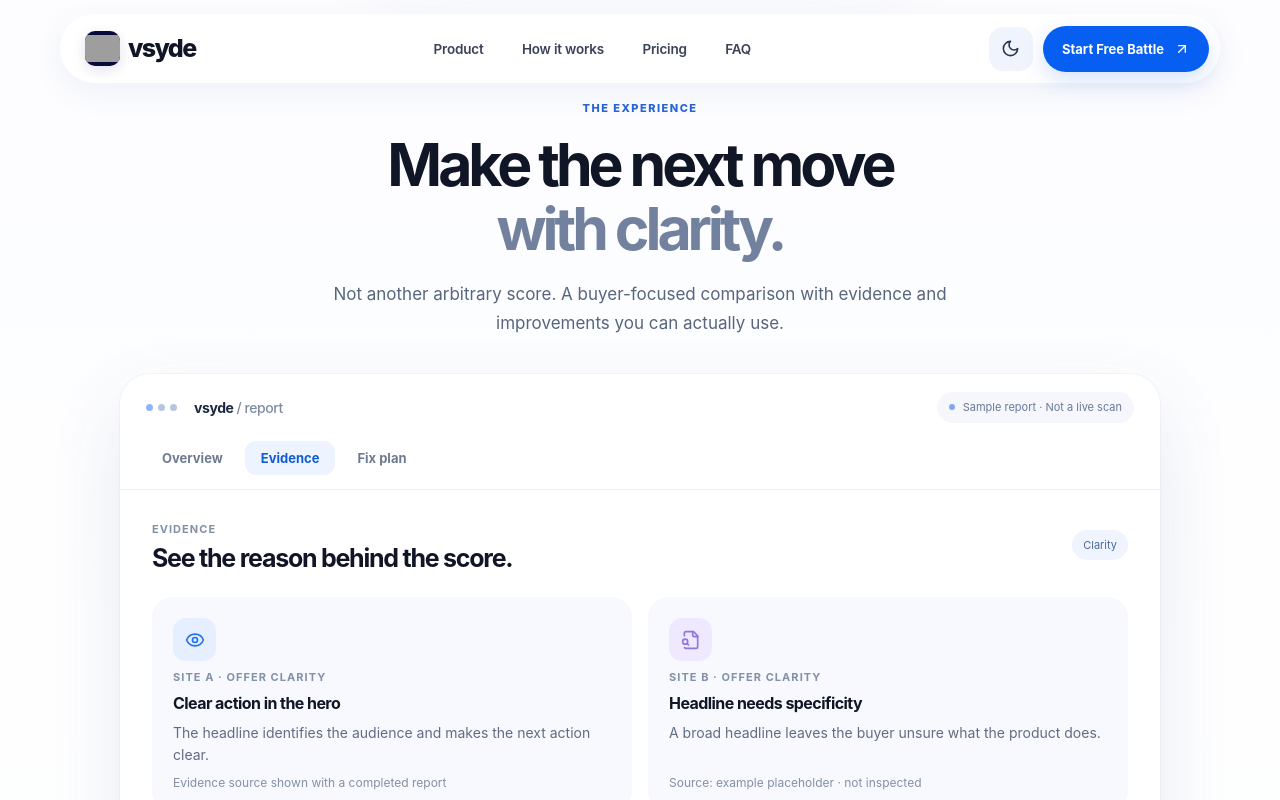
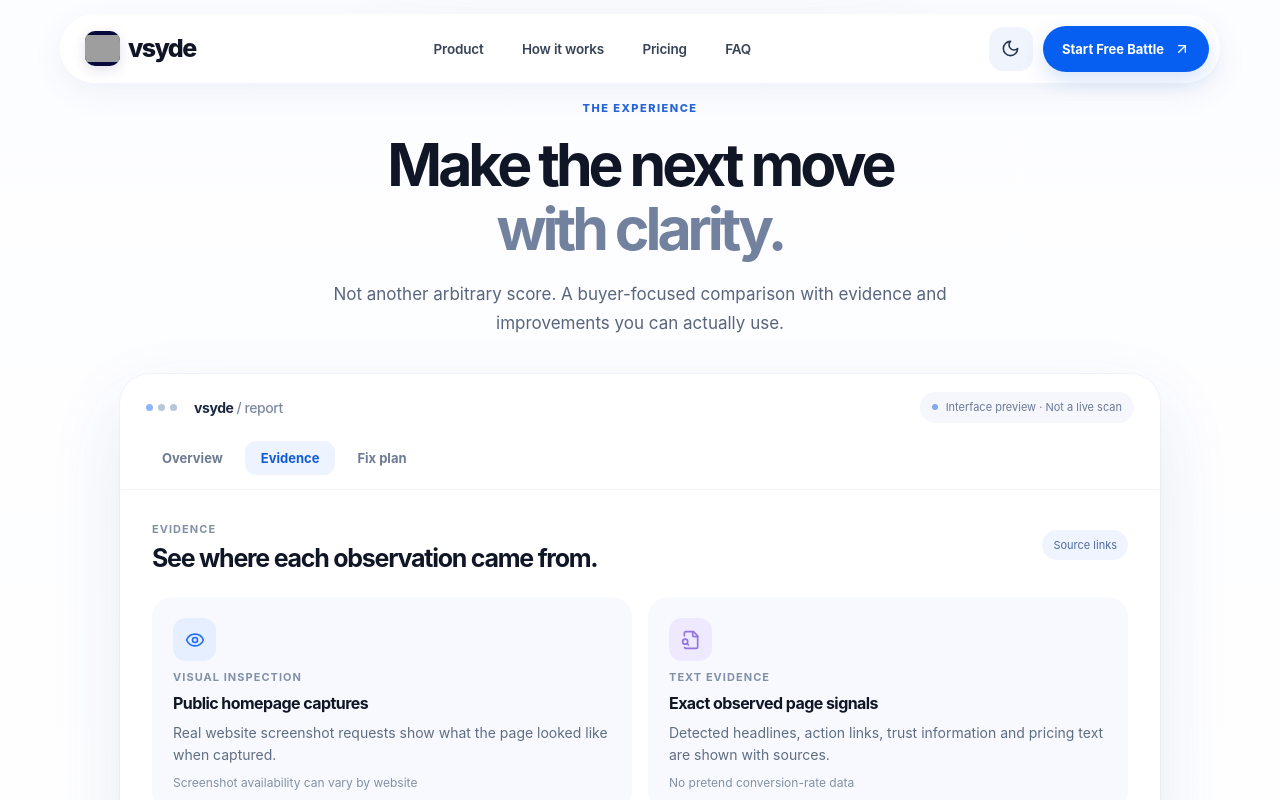
Before and after one commit to helloskyorigin/vsyde, a Next.js app: page / in a window 1280 px wide. Both pictures are taken after a click on the tab "Evidence". Shown: the part 1081-1881 px from the top of the page. Built offline with nearby package versions, Linux system fonts and the light colour scheme; no server answers; grey boxes are pictures that could not be loaded.

Commit message:
Remove invented sample scores and make landing report preview evidence-first

```diff
--- a/components/LandingPage.tsx
+++ b/components/LandingPage.tsx
@@ -43,59 +43,46 @@ function Brand({ compact = false }: { compact?: boolean }) {
   );
 }
 
-function Score({ name, score, other = false }: { name: string; score: number; other?: boolean }) {
-  return (
-    <div className="report-score">
-      <div className="report-score__heading"><span className={`site-dot ${other ? "site-dot--other" : ""}`}/><span>{name}</span></div>
-      <strong>{score.toFixed(1)}<small>/10</small></strong>
-      <div className="score-track" aria-label={`Sample score: ${score} out of 10`} role="img">
-        <span className={other ? "other" : ""} style={{ width: `${score * 10}%` }}/>
-      </div>
-    </div>
-  );
-}
-
 function SampleReport() {
   const [tab, setTab] = useState<ReportTab>("overview");
   const tabs: { id: ReportTab; title: string }[] = [
     { id: "overview", title: "Overview" }, { id: "evidence", title: "Evidence" }, { id: "fixes", title: "Fix plan" },
   ];
-  return (
-    <div className="report-window" aria-label="Sample comparison report">
+  return <div className="report-window" aria-label="How a live comparison report is organized">
     <div className="report-toolbar">
       <div className="report-toolbar__brand"><span className="toolbar-dots" aria-hidden="true"><i/><i/><i/></span><strong>vsyde <span>/ report</span></strong></div>
-        <span className="sample-chip"><span aria-hidden="true"/> Sample report · Not a live scan</span>
+      <span className="sample-chip"><span aria-hidden="true"/> Interface preview · Not a live scan</span>
     </div>
-      <div className="report-tabs" role="tablist" aria-label="Sample report views">
-        {tabs.map(({ id, title }) => <button key={id} type="button" role="tab" id={`tab-${id}`} aria-controls={tab === id ? `panel-${id}` : undefined} aria-selected={tab === id} tabIndex={tab === id ? 0 : -1} className={tab === id ? "active" : ""} onClick={() => setTab(id)} onKeyDown={e => { if (e.key !== "ArrowRight" && e.key !== "ArrowLeft") return; e.preventDefault(); const idx = tabs.findIndex(t => t.id === tab); const next = tabs[(idx + (e.key === "ArrowRight" ? 1 : -1) + tabs.length) % tabs.length].id; setTab(next); document.getElementById(`tab-${next}`)?.focus(); }}>{title}</button>)}
+    <div className="report-tabs" role="tablist" aria-label="Report sections">
+      {tabs.map(({id,title})=><button key={id} type="button" role="tab" id={`tab-${id}`} aria-controls={tab===id ? `panel-${id}` : undefined} aria-selected={tab===id} tabIndex={tab===id?0:-1} className={tab===id?"active":""} onClick={()=>setTab(id)} onKeyDown={e=>{if(e.key!=="ArrowRight"&&e.key!=="ArrowLeft")return;e.preventDefault();const index=tabs.findIndex(t=>t.id===tab);const next=tabs[(index+(e.key==="ArrowRight"?1:-1)+tabs.length)%tabs.length].id;setTab(next);document.getElementById(`tab-${next}`)?.focus();}}>{title}</button>)}
     </div>
     <div className="report-body">
-        {tab === "overview" && <div role="tabpanel" aria-labelledby="tab-overview" id="panel-overview" className="report-panel" key="overview">
-          <div className="report-topline"><div><span className="micro-label">Battle overview</span><h3>Two sites. A clearer picture.</h3></div><span className="confidence-chip">Overview</span></div>
-          <div className="report-score-grid"><Score name="yourwebsite.com" score={8.3}/><Score name="competitor.com" score={6.7} other/></div>
-          <div className="report-verdict"><span className="verdict-badge"><Sparkles size={18}/></span><div><strong>Your site leads</strong><p>Clearer positioning and a more specific call to action.</p></div></div>
-          <div className="report-bottomline"><div><span className="micro-label">What you would see</span><strong>Scores backed by visible observations</strong></div><p>A completed report shows evidence, sources and limitations.</p></div>
+      {tab==="overview" && <div role="tabpanel" id="panel-overview" aria-labelledby="tab-overview" className="report-panel" key="overview">
+        <div className="report-topline"><div><span className="micro-label">Battle overview</span><h3>Both websites. One evidence-led view.</h3></div><span className="confidence-chip">Coverage first</span></div>
+        <div className="report-score-grid">
+          <div className="report-score"><div className="report-score__heading"><span className="site-dot"/><span>Your website</span></div><strong className="preview-status-text">Homepage inspection</strong><p className="preview-card-description">Real public signals and screenshot shown after you scan.</p></div>
+          <div className="report-score"><div className="report-score__heading"><span className="site-dot site-dot--other"/><span>Selected competitor</span></div><strong className="preview-status-text">Same checks</strong><p className="preview-card-description">One fair standard, with missing evidence labelled.</p></div>
+        </div>
+        <div className="report-verdict"><span className="verdict-badge"><Sparkles size={18}/></span><div><strong>No invented winner or scores</strong><p>Real observations, coverage limits and a preliminary verdict appear only after checking both sites.</p></div></div>
       </div>}
-        {tab === "evidence" && <div role="tabpanel" aria-labelledby="tab-evidence" id="panel-evidence" className="report-panel" key="evidence">
-          <div className="report-topline"><div><span className="micro-label">Evidence</span><h3>See the reason behind the score.</h3></div><span className="confidence-chip">Clarity</span></div>
+      {tab==="evidence" && <div role="tabpanel" id="panel-evidence" aria-labelledby="tab-evidence" className="report-panel" key="evidence">
+        <div className="report-topline"><div><span className="micro-label">Evidence</span><h3>See where each observation came from.</h3></div><span className="confidence-chip">Source links</span></div>
         <div className="evidence-grid">
-            <div className="evidence-item"><span className="evidence-icon"><Eye size={20}/></span><span className="micro-label">Site A · offer clarity</span><strong>Clear action in the hero</strong><p>The headline identifies the audience and makes the next action clear.</p><small>Evidence source shown with a completed report</small></div>
-            <div className="evidence-item"><span className="evidence-icon evidence-icon--purple"><FileSearch size={20}/></span><span className="micro-label">Site B · offer clarity</span><strong>Headline needs specificity</strong><p>A broad headline leaves the buyer unsure what the product does.</p><small>Source: example placeholder · not inspected</small></div>
+          <div className="evidence-item"><span className="evidence-icon"><Eye size={20}/></span><span className="micro-label">VISUAL INSPECTION</span><strong>Public homepage captures</strong><p>Real website screenshot requests show what the page looked like when captured.</p><small>Screenshot availability can vary by website</small></div>
+          <div className="evidence-item"><span className="evidence-icon evidence-icon--purple"><FileSearch size={20}/></span><span className="micro-label">TEXT EVIDENCE</span><strong>Exact observed page signals</strong><p>Detected headlines, action links, trust information and pricing text are shown with sources.</p><small>No pretend conversion-rate data</small></div>
         </div>
-          <p className="report-disclaimer">Completed reports are designed to include inspected URLs, timestamps and coverage details.</p>
       </div>}
-        {tab === "fixes" && <div role="tabpanel" aria-labelledby="tab-fixes" id="panel-fixes" className="report-panel" key="fixes">
-          <div className="report-topline"><div><span className="micro-label">Action plan</span><h3>Less guessing. More shipping.</h3></div><span className="confidence-chip">Prioritized</span></div>
+      {tab==="fixes" && <div role="tabpanel" id="panel-fixes" aria-labelledby="tab-fixes" className="report-panel" key="fixes">
+        <div className="report-topline"><div><span className="micro-label">Action plan</span><h3>Less guessing. More shipping.</h3></div><span className="confidence-chip">Based on scan</span></div>
         <div className="fix-list">
-            <div className="fix-item"><span>P0</span><div><strong>Make the first headline specific</strong><p>Explain the offer, audience and outcome in plain language.</p></div><small>High impact · Low effort</small></div>
-            <div className="fix-item"><span>P1</span><div><strong>Clarify the primary CTA</strong><p>Choose an action label that matches the next step.</p></div><small>Medium effort</small></div>
-            <div className="fix-item"><span>P2</span><div><strong>Surface verifiable trust information</strong><p>Place genuine proof near the purchase decision.</p></div><small>Validate first</small></div>
+          <div className="fix-item"><span>01</span><div><strong>Check the first-screen offer</strong><p>Show if your detected headline explains what the product does.</p></div><small>Offer clarity</small></div>
+          <div className="fix-item"><span>02</span><div><strong>Review your next action</strong><p>Look for a clear, identifiable call to action in public page text.</p></div><small>CTA path</small></div>
+          <div className="fix-item"><span>03</span><div><strong>Look for reassurance</strong><p>Find the trust and pricing evidence buyers may look for.</p></div><small>Trust + pricing</small></div>
         </div>
-          <p className="report-disclaimer">Full reports will include prioritized fixes and copy-ready implementation prompts when report delivery launches.</p>
+        <p className="report-disclaimer">These are the checks the product can perform. Real recommendations appear after a scan.</p>
       </div>}
     </div>
-    </div>
-  );
+  </div>;
 }
 
 export default function LandingPage() {
```
Lines whose indentation alone changed are shown as unchanged.
